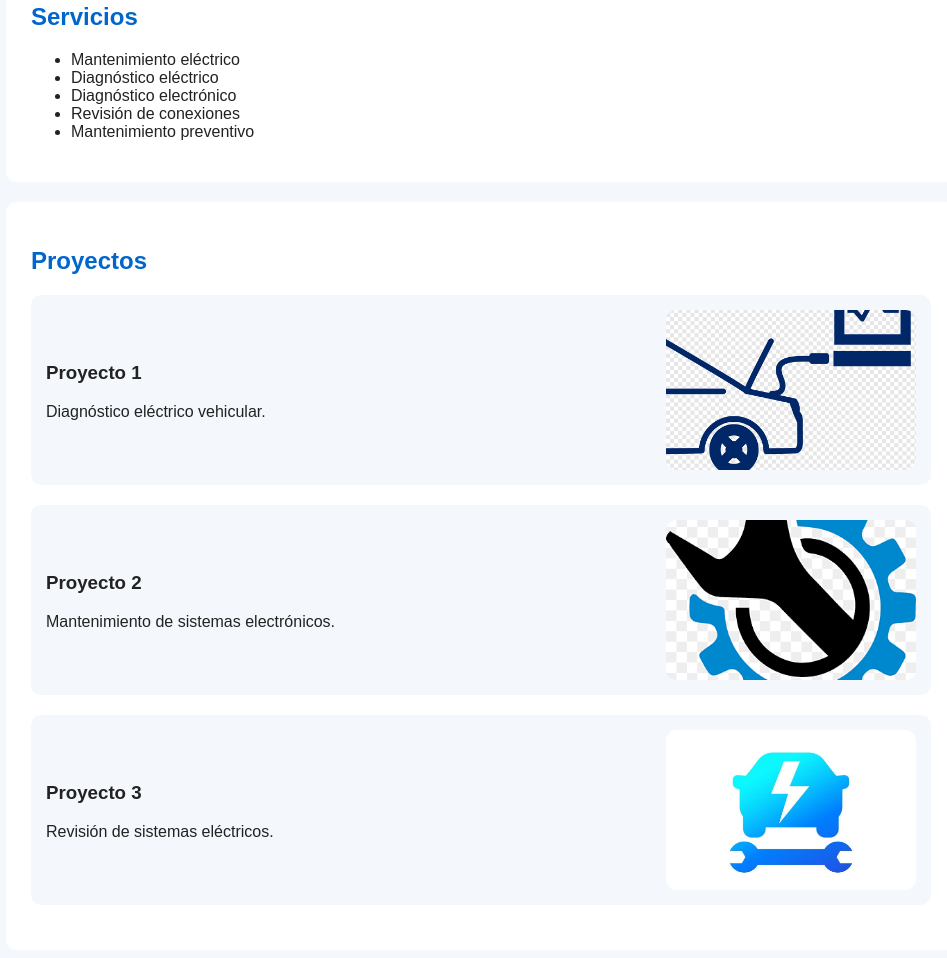
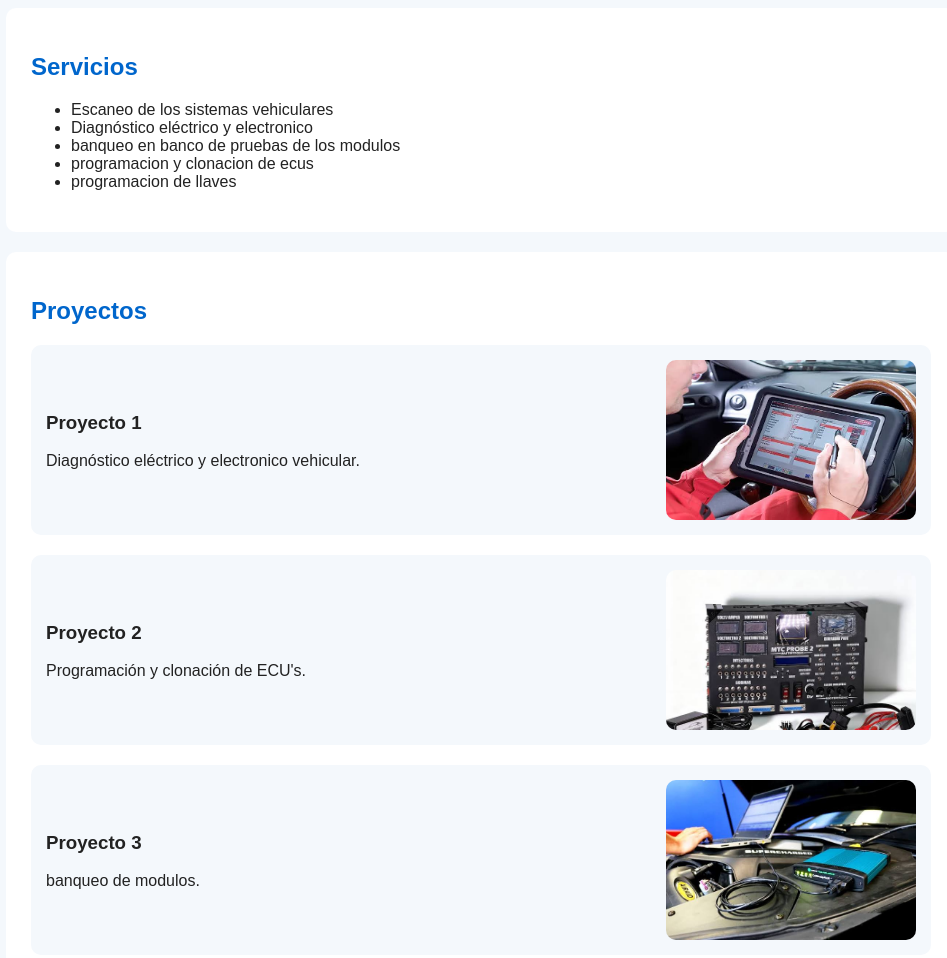
Before and after one commit to tovarmiguel1201-tech/Proyectogit_Tovar_Caviedes, a plain HTML site: page index.html in a window 1280 px wide. Shown: the part 630-1588 px from the top of the page, without its empty margins (159-1106 px from the left). Drawn offline with Linux system fonts and the light colour scheme.

Commit message:
feat: cambio de imagenes

```diff
--- a/index.html
+++ b/index.html
@@ -11,7 +11,7 @@
 <body>
 
     <header>
-        <img src="img/logo-evah.webp" alt="Logo EVAH" class="logo">
+        <img src="img/logo--evah.jpg" alt="Logo EVAH" class="logo">
 
         <h1>EVAH</h1>
         <p>Electrónica Vehicular</p>
@@ -30,7 +30,7 @@
         <section id="inicio">
             <h2>Electrónica Vehicular EVAH</h2>
             <p>
-                Mantenimiento y diagnóstico de sistemas
+                Mantenimiento y diagnostico de sistemas
                 eléctricos y electrónicos para vehículos.
             </p>
         </section>
@@ -48,11 +48,11 @@
             <h2>Servicios</h2>
 
             <ul>
-                <li>Mantenimiento eléctrico</li>
-                <li>Diagnóstico eléctrico</li>
-                <li>Diagnóstico electrónico</li>
-                <li>Revisión de conexiones</li>
-                <li>Mantenimiento preventivo</li>
+                <li>Escaneo de los sistemas vehiculares</li>
+                <li>Diagnóstico eléctrico y electronico</li>
+                <li>banqueo en banco de pruebas de los modulos</li>
+                <li>programacion y clonacion de ecus </li>
+                <li>programacion de llaves</li>
             </ul>
         </section>
 
@@ -63,28 +63,28 @@
     <div class="proyecto">
         <div>
             <h3>Proyecto 1</h3>
-            <p>Diagnóstico eléctrico vehicular.</p>
+            <p>Diagnóstico eléctrico y electronico vehicular.</p>
         </div>
 
-        <img src="img/imagen-reparacion electrica.png" alt="Diagnóstico eléctrico">
+        <img src="img/Diagnostico electrobico.jpg" alt="Diagnóstico eléctrico">
     </div>
 
     <div class="proyecto">
         <div>
             <h3>Proyecto 2</h3>
-            <p>Mantenimiento de sistemas electrónicos.</p>
+            <p>Programación y clonación de ECU's.</p>
         </div>
 
-        <img src="img/imagen-reparacion.png" alt="Sistema electrónico">
+        <img src="img/ecu,s.jpg" alt="Sistema electrónico">
     </div>
 
     <div class="proyecto">
         <div>
             <h3>Proyecto 3</h3>
-            <p>Revisión de sistemas eléctricos.</p>
+            <p>banqueo de modulos.</p>
         </div>
 
-        <img src="img/reparacion electrica.jpg" alt="Sistema eléctrico">
+        <img src="img/Programacion ecus.jpg" alt="Sistema eléctrico">
     </div>
 
 </section>
@@ -94,6 +94,8 @@
 
             <p>Correo: tovarmiguel1201@gmail.com</p>
             <p>WhatsApp: +57 322 770 1520</p>
+            <p>Correo: davidcaviedes499@gmail.com</p>
+            <p>WhatsApp: +57 311 772 7438</p>
         </section>
 
     </main>
--- a/style.css
+++ b/style.css
@@ -11,7 +11,7 @@ body {
 /* ENCABEZADO */
 
 header {
-    background: #0066cc;
+    background: #0041cc;
     color: white;
     text-align: center;
     padding: 20px;
```
Also changed, not shown: img/Diagnostico electrobico.jpg (added), img/Programacion ecus.jpg (added), img/ecu,s.jpg (added), img/imagen-reparacion electrica.png (deleted), img/imagen-reparacion.png (deleted), img/logo--evah.jpg (added), img/logo-evah.webp (deleted), img/reparacion electrica.jpg (deleted).
